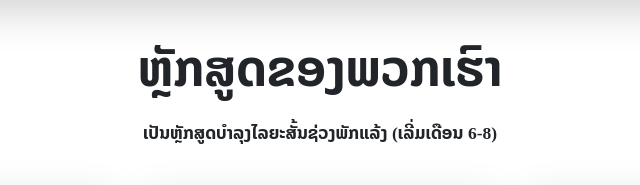
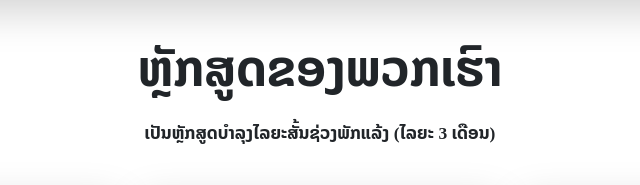
Before and after one commit to kenglee123456789/paleecenter-frontend, a plain HTML site: page index.html in a window 1280 px wide. Shown: the part 1801-1986 px from the top of the page, 320-960 px from the left. Drawn offline with nearby package versions, Linux system fonts and the light colour scheme.

Commit message:
Update index.html

```diff
--- a/index.html
+++ b/index.html
@@ -161,7 +161,7 @@
     <section id="courses" class="py-5">
         <div class="container text-start">
             <h2 class="display-4 mb-4 text-center fw-bold" data-aos="fade-up">ຫຼັກສູດຂອງພວກເຮົາ</h2>
-            <p class="lead mb-5 fw-bold text-center" data-aos="fade-up" data-aos-delay="200">ເປັນຫຼັກສູດບຳລຸງໄລຍະສັ້ນຊ່ວງພັກແລ້ງ (ເລີ່ມເດືອນ 6-8)</p>
+            <p class="lead mb-5 fw-bold text-center" data-aos="fade-up" data-aos-delay="200">ເປັນຫຼັກສູດບຳລຸງໄລຍະສັ້ນຊ່ວງພັກແລ້ງ (ໄລຍະ 3 ເດືອນ)</p>
             <div class="row">
                 <div class="col-md-4 mb-4" data-aos="fade-up" data-aos-delay="400">
                     <div class="card shadow-lg">
```
